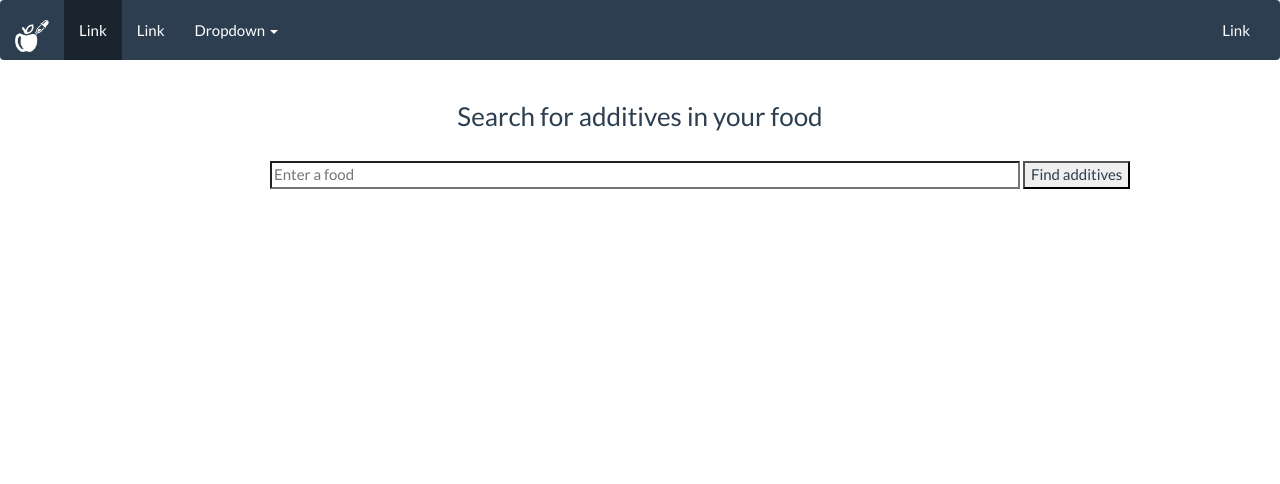
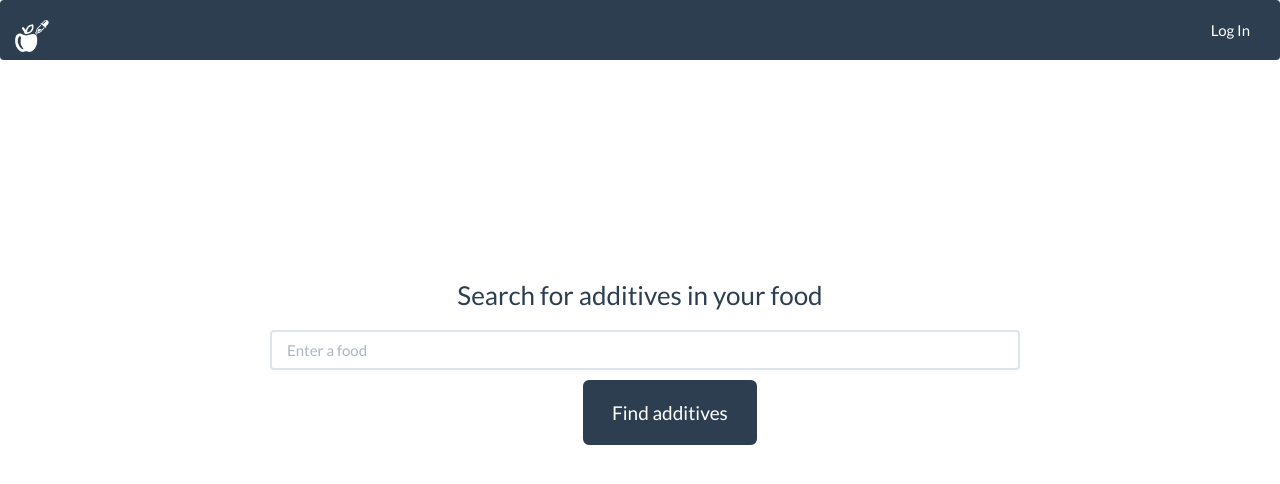
Before and after one commit to gkmarsella/Additives, a Flask app: page / in a window 1280 px wide. Shown: the top 484 px of the page. Run offline with Flask 2, Linux system fonts and the light colour scheme; parts of the project's set-up code (start-up, migrations or seed data) failed here and were passed over; some libraries are stand-ins or nearby versions.

Commit message:
changed key

```diff
--- a/app.py
+++ b/app.py
@@ -1,17 +1,8 @@
-from factual import Factual
+
 from flask import Flask, render_template, request, redirect, url_for, jsonify
 from flask_modus import Modus
 import os
-import pandas as pd
 import requests
-
-
-# getting data from excel sheet
-table = pd.read_excel('fdaadd.xls')
-
-
-ad = table["additive"]
-additive_list = [add for add in ad]
 
 app = Flask(__name__)
 api = Modus(app)
@@ -19,18 +10,15 @@ api = Modus(app)
 
 food_essentials_key = app.config['FOOD_ESSENTIALS_KEY'] = os.environ.get('FOOD_ESSENTIALS_KEY')
 
-key = app.config['KEY'] = os.environ.get('KEY')
-secret = app.config['SECRET'] = os.environ.get('SECRET')
-
-
 @app.route('/', methods=[ "GET"])
 def search():
     return render_template("search.html")
 
 
 def get_sid():
-    sid_dict = {"api_key": food_essentials_key, "f": "json", "v": "2.00"}
-    sid = requests.get("http://api.foodessentials.com/createsession", params=sid_dict).json()["session_id"]
+    sid_dict = {"api_key": food_essentials_key, "f": "json", "v": "2.00", "appid": "ert", "devid": "ert", "uid": "ert"}
+    response = requests.get("http://api.foodessentials.com/createsession", params=sid_dict)
+    sid = response.json()["session_id"]
     return sid
 
 @app.route('/results', methods=["GET"])
@@ -56,7 +44,15 @@ else:
     debug = True
 
 if __name__ == '__main__':
-    app.run(port=3000)
+    app.run(debug=debug,port=3000)
+
+    # work on users/watch list. Don't worry so much about table
+    # take nav bar extras off
+    # work on style
+    # add a readme to github
 
 
 # prod = requests.get("http://api.foodessentials.com/label?u=" + myupc + "&sid=" + sid + "&appid=Additives&f=json&api_key=f5hrgp2evbwm3rb7d6cxp95e")
+
+
+# subl $VIRTUAL_ENV/bin/postactivate
--- a/static/App.js
+++ b/static/App.js
@@ -25,7 +25,7 @@ $(function(){
 			$('#myModal').on('shown.bs.modal', function () {
 			$('#myInput').focus();
 			});
-			return (name + "        " + ingredients);
+			return (name + "    ------------------    " + ingredients);
 		}
 	}
 
--- a/templates/base.html
+++ b/templates/base.html
@@ -24,7 +24,7 @@
     </div>
 
     <div class="collapse navbar-collapse" id="bs-example-navbar-collapse-1">
-      <ul class="nav navbar-nav">
+      <!-- <ul class="nav navbar-nav">
         <li class="active"><a href="#">Link <span class="sr-only">(current)</span></a></li>
         <li><a href="#">Link</a></li>
         <li class="dropdown">
@@ -39,9 +39,9 @@
             <li><a href="#">One more separated link</a></li>
           </ul>
         </li>
-      </ul>
+      </ul> -->
       <ul class="nav navbar-nav navbar-right">
-        <li><a href="#">Link</a></li>
+        <li><a href="#">Log In</a></li>
       </ul>
     </div>
   </div>
--- a/templates/search.html
+++ b/templates/search.html
@@ -2,11 +2,11 @@
 {% block content %}
 
 	<div>
-		<div><h3>Search for additives in your food</h3></div>
-			<div class="bardiv">
+		<div style="margin-top: 200px;"><h3>Search for additives in your food</h3></div>
+			<div class="bardiv form-group">
 				<form action="{{url_for('results')}}" method="GET">
-					<input id="searchbar" type="text" name="search-food" placeholder="Enter a food">
-					<input id="submitbutton" type="submit" value="Find additives">
+					<input class="form-control" style="height:40px;" id="searchbar" type="text" name="search-food" placeholder="Enter a food">
+					<input class="btn btn-primary btn-lg" style="display: block; margin-left: 45%; margin-top: 10px;" id="submitbutton" type="submit" value="Find additives">
 				</form>
 			</div>
 	</div>
```
